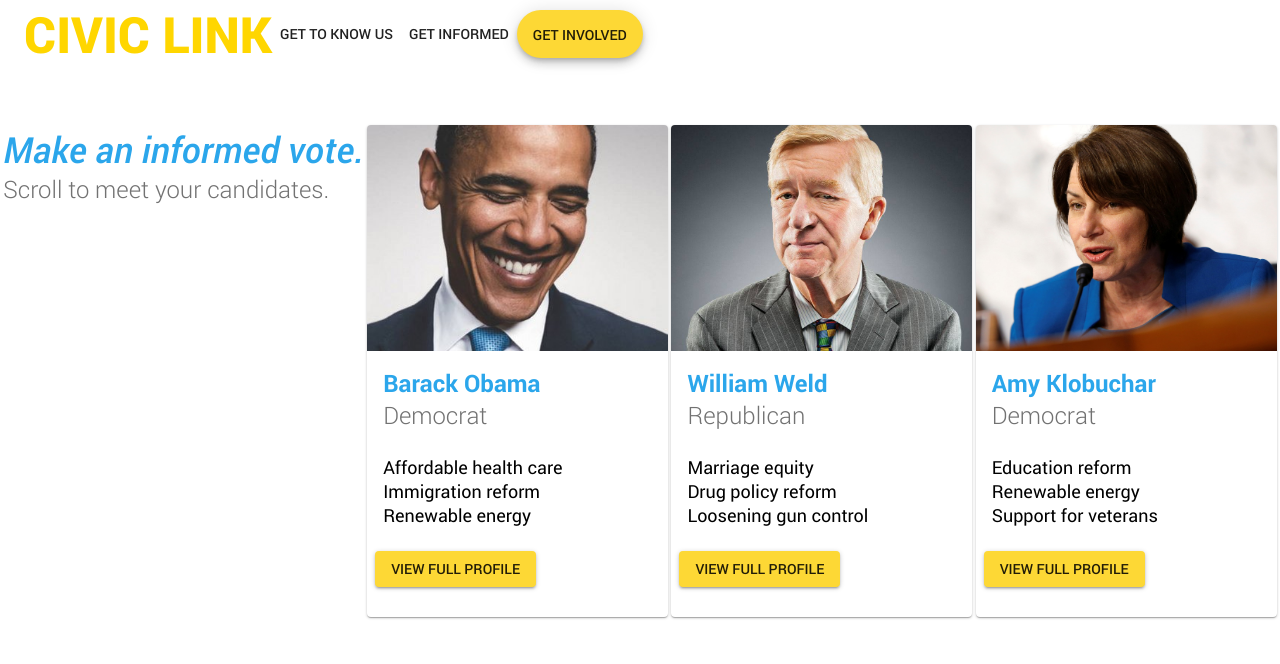
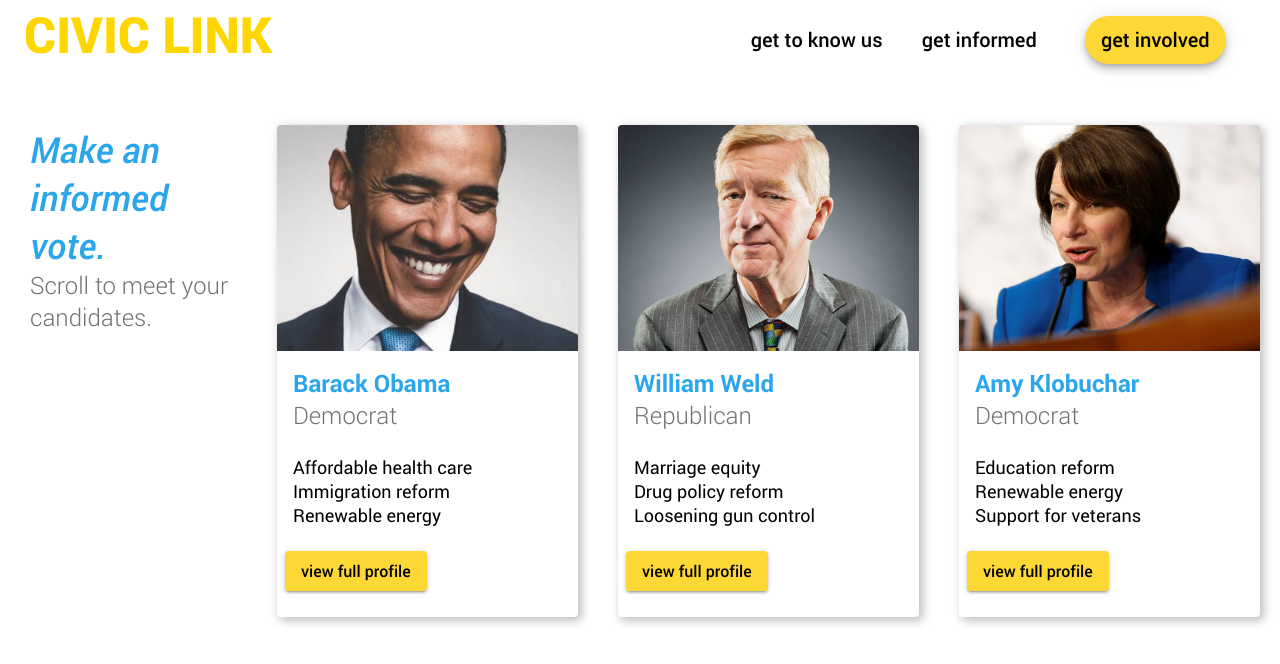
Before and after one commit to ritigupta/civic-link, a React (Create React App) app: page / in a window 1280 px wide. Shown: the top 664 px of the page. Built offline with nearby package versions, Linux system fonts and the light colour scheme.

Commit message:
style changes

```diff
--- a/src/App.css
+++ b/src/App.css
@@ -56,7 +56,11 @@
 .flex-container {
   display: flex;
   justify-content: space-evenly;
-  margin-top: 25px;
+  margin-top: 5px;
+}
+
+.flex-item {
+  padding: 20px;
 }
 
 header {
@@ -95,6 +99,22 @@ h4 {
   color: #727272;
 }
 
+h5 {
+  font-family: 'Roboto', sans-serif;
+  font-weight: 500;
+  font-size: 20px;
+  text-transform: lowercase;
+  color: #000000;
+}
+
+h6 {
+  font-family: 'Roboto', sans-serif;
+  font-weight: 500;
+  font-size: 16px;
+  text-transform: lowercase;
+  color: #000000;
+}
+
 p {
   font-family: 'Roboto', sans-serif;
   font-weight: 400;
@@ -105,6 +125,7 @@ p {
 .App {
   text-align: left;
   padding-top: 100px;
+  margin-left: 10px;
 }
 
 .App-body {
--- a/src/App.js
+++ b/src/App.js
@@ -1,6 +1,4 @@
 import React, { Component } from 'react';
-
-//import CivicToolbar from './components/CivicToolbar';
 
 import PropTypes from 'prop-types';
 import { withStyles } from '@material-ui/core/styles';
@@ -14,21 +12,16 @@ import yellow from '@material-ui/core/colors/yellow';
 import AppBar from '@material-ui/core/AppBar';
 import Toolbar from '@material-ui/core/Toolbar';
 import Fab from '@material-ui/core/Fab';
-
-//import Typography from '@material-ui/core/Typography';
-
+import classNames from 'classnames';
+import Grid from '@material-ui/core/Grid';
 
 import './App.css';
 
-
 const styles = theme => ({
-  toolBar: {
-    textAlign: 'left',
-
-  },
   card: {
     width: 301,
     height: 492,
+    boxShadow: '3px 3px 10px 1px rgba(0, 0, 0, .25)',
   },
   media: {
     height: 250,
@@ -57,14 +50,26 @@ class App extends Component {
       <div className="App">
         <div className={classes.root}>
           <AppBar color="none"
-            style={{boxShadow: "none"}}>
-            <Toolbar className={classes.toolBar}>
-              <header>
-                CIVIC LINK
-              </header>
-              <Button className={classes.button}>get to know us</Button>
-              <Button className={classes.button}>get informed</Button>
-              <Fab variant="extended" className={classes.cssRoot}>get involved</Fab>
+            style={{boxShadow: "none"}}
+            className={classes.appBar}
+            position="fixed">
+            <Toolbar className={classNames(classes.toolBar, classes.root)}>
+              <Grid container spacing={30}>
+                <Grid item xs={7}>
+                  <header>
+                    CIVIC LINK
+                  </header>
+                </Grid>
+                <Grid item xs>
+                  <Button><h5>get to know us</h5></Button>
+                </Grid>
+                <Grid item xs>
+                  <Button><h5>get informed</h5></Button>
+                </Grid>
+                <Grid item xs>
+                  <Fab variant="extended" className={classes.cssRoot}><h5>get involved</h5></Fab>
+                </Grid>
+              </Grid>
             </Toolbar>
           </AppBar>
         </div>
@@ -103,7 +108,7 @@ class App extends Component {
                         variant="contained"
                         size="medium"
                         className={classes.cssRoot}>
-                        view full profile
+                        <h6>view full profile</h6>
                       </Button>
                   </CardActions>
                 </Card>
@@ -136,7 +141,7 @@ class App extends Component {
                         variant="contained"
                         size="medium"
                         className={classes.cssRoot}>
-                        view full profile
+                        <h6>view full profile</h6>
                       </Button>
                   </CardActions>
                 </Card>
@@ -169,7 +174,7 @@ class App extends Component {
                         variant="contained"
                         size="medium"
                         className={classes.cssRoot}>
-                        view full profile
+                        <h6>view full profile</h6>
                       </Button>
                   </CardActions>
                 </Card>
```
